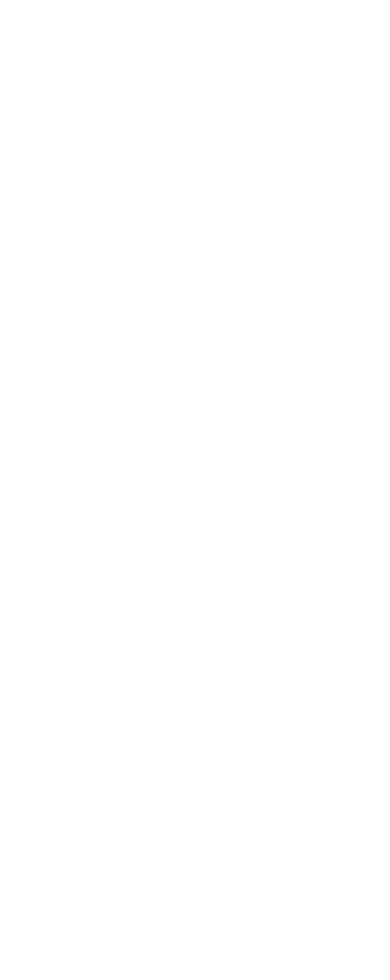
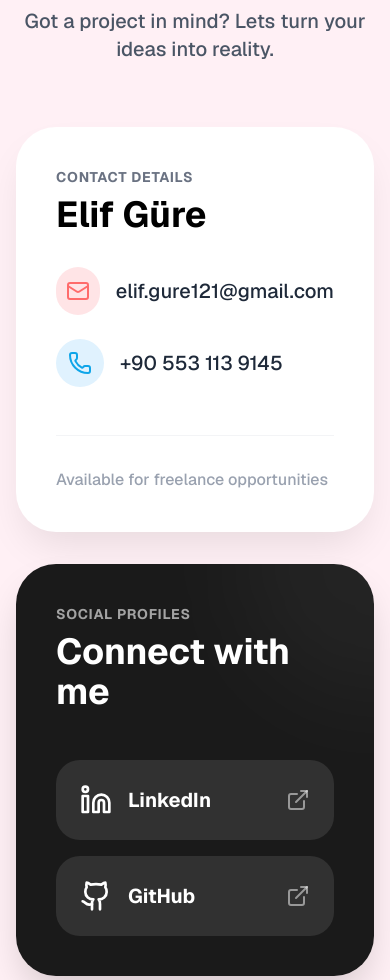
Before and after one commit to elifgure/My-Portfolio, a Next.js app: page / in a window 390 px wide. Shown: the part 11020-12000 px from the top of the page. Before the commit the page ends 11055 px from the top, so only its background shows below. Built offline with nearby package versions, Linux system fonts and the light colour scheme.

Commit message:
feat: add initial ProfileCard and Contact components for portfolio UI

```diff
--- a/app/page.tsx
+++ b/app/page.tsx
@@ -3,6 +3,7 @@ import ProjectsSection from "@/components/Projects Section";
 import Stats from "@/components/Stats";
 import Technologies from "@/components/Technologies";
 import Tools from "@/components/Tools";
+import Contact from "@/components/Contact";
 
 export default function Home() {
   return (
@@ -11,6 +12,7 @@ export default function Home() {
       <Technologies />
       <Tools />
       <ProjectsSection />
+      <Contact />
       <Stats />
     </main>
   );
--- /dev/null
+++ b/components/Contact.tsx
@@ -0,0 +1,93 @@
+import { Mail, Phone, ExternalLink, Linkedin, Github } from "lucide-react";
+import Link from "next/link";
+
+export default function Contact() {
+    return (
+        <section id="contact" className="min-h-screen bg-[#fff0f5] py-20 px-4 lg:px-8 font-sans flex items-center justify-center">
+            <div className="max-w-[1200px] w-full mx-auto">
+                <div className="flex flex-col items-center gap-16">
+                    {/* Header */}
+                    <div className="text-center">
+                        <h2 className="text-6xl md:text-8xl font-black tracking-tighter text-black mb-6">
+                            Lets Talk<span className="text-[#ff6b6b]">.</span>
+                        </h2>
+                        <p className="text-xl md:text-2xl text-gray-600 font-medium max-w-2xl mx-auto">
+                            Got a project in mind? Lets turn your ideas into reality.
+                        </p>
+                    </div>
+
+                    {/* Contact Cards Grid */}
+                    <div className="grid grid-cols-1 md:grid-cols-2 gap-8 w-full">
+
+                        {/* Contact Info Card */}
+                        <div className="bg-white rounded-[40px] p-10 md:p-14 shadow-[0_20px_40px_-10px_rgba(0,0,0,0.1)] flex flex-col justify-between gap-12 group hover:-translate-y-2 transition-transform duration-500">
+                            <div className="space-y-8">
+                                <div className="space-y-2">
+                                    <p className="text-gray-500 font-bold uppercase tracking-wider text-sm">Contact Details</p>
+                                    <h3 className="text-4xl font-bold text-black">Elif Güre</h3>
+                                </div>
+                                <div className="space-y-6">
+                                    <a href="mailto:elif.gure121@gmail.com" className="flex items-center gap-4 group/item">
+                                        <div className="w-12 h-12 bg-[#ffe4e6] rounded-full flex items-center justify-center group-hover/item:scale-110 transition-transform">
+                                            <Mail className="w-6 h-6 text-[#ff6b6b]" />
+                                        </div>
+                                        <span className="text-xl md:text-2xl font-medium text-gray-800 group-hover/item:text-[#ff6b6b] transition-colors">elif.gure121@gmail.com</span>
+                                    </a>
+
+                                    <div className="flex items-center gap-4 group/item">
+                                        <div className="w-12 h-12 bg-[#e0f2fe] rounded-full flex items-center justify-center group-hover/item:scale-110 transition-transform">
+                                            <Phone className="w-6 h-6 text-[#0ea5e9]" />
+                                        </div>
+                                        <span className="text-xl md:text-2xl font-medium text-gray-800">+90 553 113 9145</span>
+                                    </div>
+                                </div>
+                            </div>
+
+                            <div className="pt-8 border-t border-gray-100">
+                                <p className="text-gray-400 font-medium">Available for freelance opportunities</p>
+                            </div>
+                        </div>
+
+                        {/* Socials Card */}
+                        <div className="bg-[#1a1a1a] rounded-[40px] p-10 md:p-14 shadow-[0_20px_40px_-10px_rgba(0,0,0,0.2)] flex flex-col justify-between gap-12 text-white group hover:-translate-y-2 transition-transform duration-500 relative overflow-hidden">
+                            {/* Decorative Background */}
+                            <div className="absolute top-0 right-0 w-64 h-64 bg-white/5 rounded-full blur-3xl -translate-y-1/2 translate-x-1/2 pointer-events-none"></div>
+
+                            <div className="space-y-2 relative z-10">
+                                <p className="text-white/60 font-bold uppercase tracking-wider text-sm">Social Profiles</p>
+                                <h3 className="text-4xl font-bold">Connect with me</h3>
+                            </div>
+
+                            <div className="flex flex-col gap-4 relative z-10">
+                                <Link
+                                    href="https://www.linkedin.com/in/elif-g%C3%BCre-3b34111b0/"
+                                    target="_blank"
+                                    className="flex items-center justify-between bg-white/10 p-6 rounded-3xl hover:bg-white/20 transition-all group/link"
+                                >
+                                    <div className="flex items-center gap-4">
+                                        <Linkedin className="w-8 h-8 text-white" />
+                                        <span className="text-xl font-bold">LinkedIn</span>
+                                    </div>
+                                    <ExternalLink className="w-6 h-6 text-white/50 group-hover/link:text-white group-hover/link:translate-x-1 group-hover/link:-translate-y-1 transition-all" />
+                                </Link>
+
+                                <Link
+                                    href="https://github.com/elifgure"
+                                    target="_blank"
+                                    className="flex items-center justify-between bg-white/10 p-6 rounded-3xl hover:bg-white/20 transition-all group/link"
+                                >
+                                    <div className="flex items-center gap-4">
+                                        <Github className="w-8 h-8 text-white" />
+                                        <span className="text-xl font-bold">GitHub</span>
+                                    </div>
+                                    <ExternalLink className="w-6 h-6 text-white/50 group-hover/link:text-white group-hover/link:translate-x-1 group-hover/link:-translate-y-1 transition-all" />
+                                </Link>
+                            </div>
+                        </div>
+
+                    </div>
+                </div>
+            </div>
+        </section>
+    );
+}
--- a/components/ProfileCard.tsx
+++ b/components/ProfileCard.tsx
@@ -9,7 +9,7 @@ export default function ProfileCard() {
       <div className="hidden lg:flex flex-col justify-center py-18 h-full gap-16 text-gray-500 font-medium text-sm -mx-6">
         <a href="#technologies" className="-rotate-90 whitespace-nowrap cursor-pointer hover:text-black transition-colors">Technologies</a>
         <a href="#projects" className="-rotate-90 whitespace-nowrap cursor-pointer hover:text-black transition-colors">Projects</a>
-        <a href="#commits" className="-rotate-90 whitespace-nowrap cursor-pointer hover:text-black transition-colors">Commits</a>
+        <a href="#tools" className="-rotate-90 whitespace-nowrap cursor-pointer hover:text-black transition-colors">Tools</a>
         <a href="#contact" className="-rotate-90 whitespace-nowrap cursor-pointer hover:text-black transition-colors">Contact</a>
       </div>
 
```
